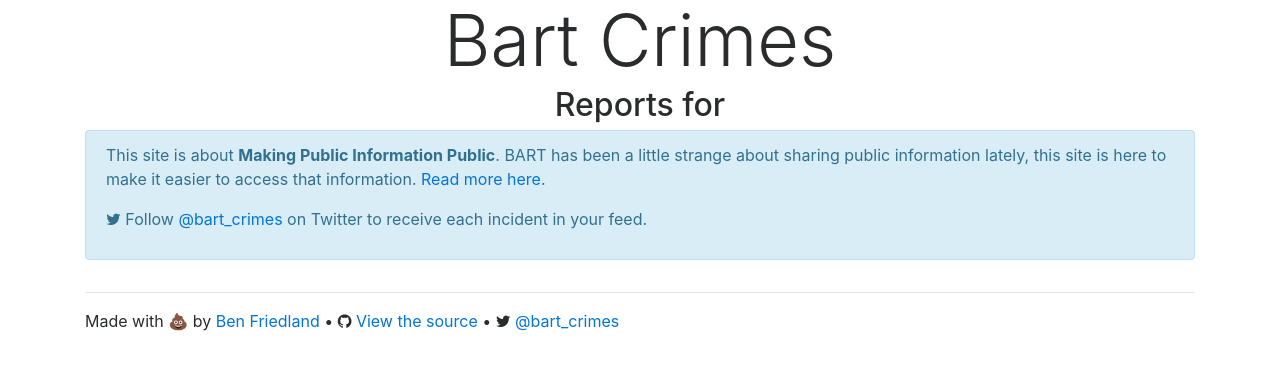
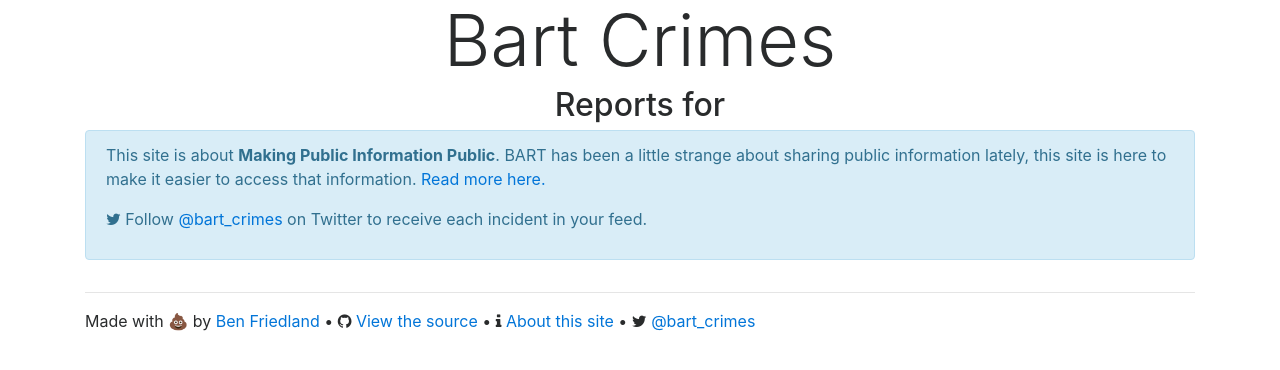
Before and after one commit to ben174/bart-crime, a Django app: template templates/home.html in a window 1280 px wide. Shown: the top 370 px of the page. Run offline with Django 3.2, Linux system fonts and the light colour scheme; the template is opened without the code that fills it, so the values that code supplies are empty; some libraries are stand-ins or nearby versions.

Commit message:
More about

```diff
--- a/templates/about.html
+++ b/templates/about.html
@@ -12,7 +12,7 @@
     it is not BART's job to hide information from us. <b>Nor is it their right.</b></p>
 
     <p>BART has reduced their daily crime updates to a mailing list which requires approval. This information
-    is scraped from those daily emails and posted.</p>
+    is scraped from those daily emails and posted. <b>I only have emails back to July 22, 2017. If anyone has more, please <a href="http://www.bugben.com">reach out to me</a>.</p>
 
     <p>I created this site while sitting on BART for my daily commute back and forth Fremont
     to San Francisco. I've seen a lot of crazy things on that commute, and I think security is
--- a/templates/base.html
+++ b/templates/base.html
@@ -19,7 +19,8 @@
 	  <footer class="footer">
 		<p>Made with 💩 by <a href="http://www.bugben.com">Ben Friedland</a> &bull; <i class="fa fa-github" aria-hidden="true"></i><a href="http://www.github.com/ben174/bart-crime"> View the source</a> &bull;
 
-    <i class="fa fa-twitter" aria-hidden="true"></i> <a href="https://twitter.com/bart_crimes">@bart_crimes</a></p>
+        <i class="fa fa-info" aria-hidden="true"></i> <a href="/about">About this site</a> &bull;
+        <i class="fa fa-twitter" aria-hidden="true"></i> <a href="https://twitter.com/bart_crimes">@bart_crimes</a></p>
         </p>
 	  </footer>
 	</div>
```
